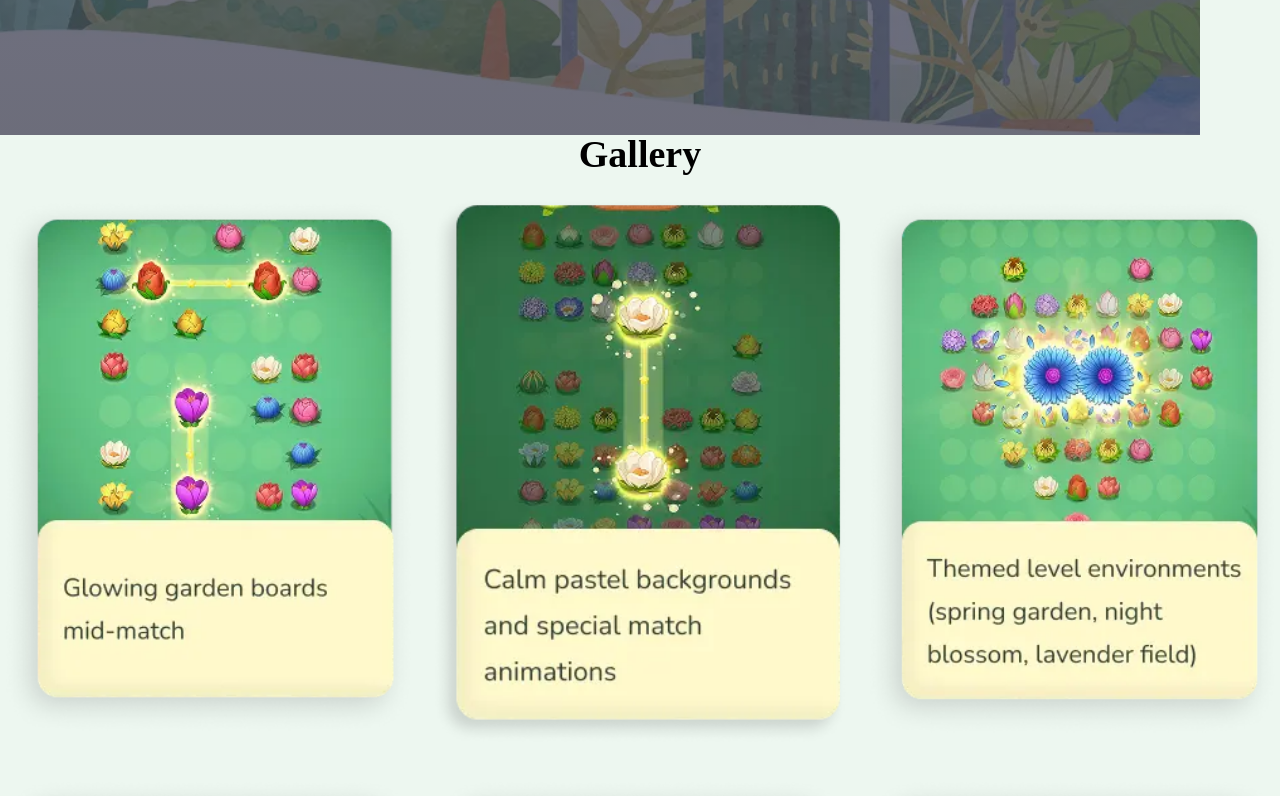
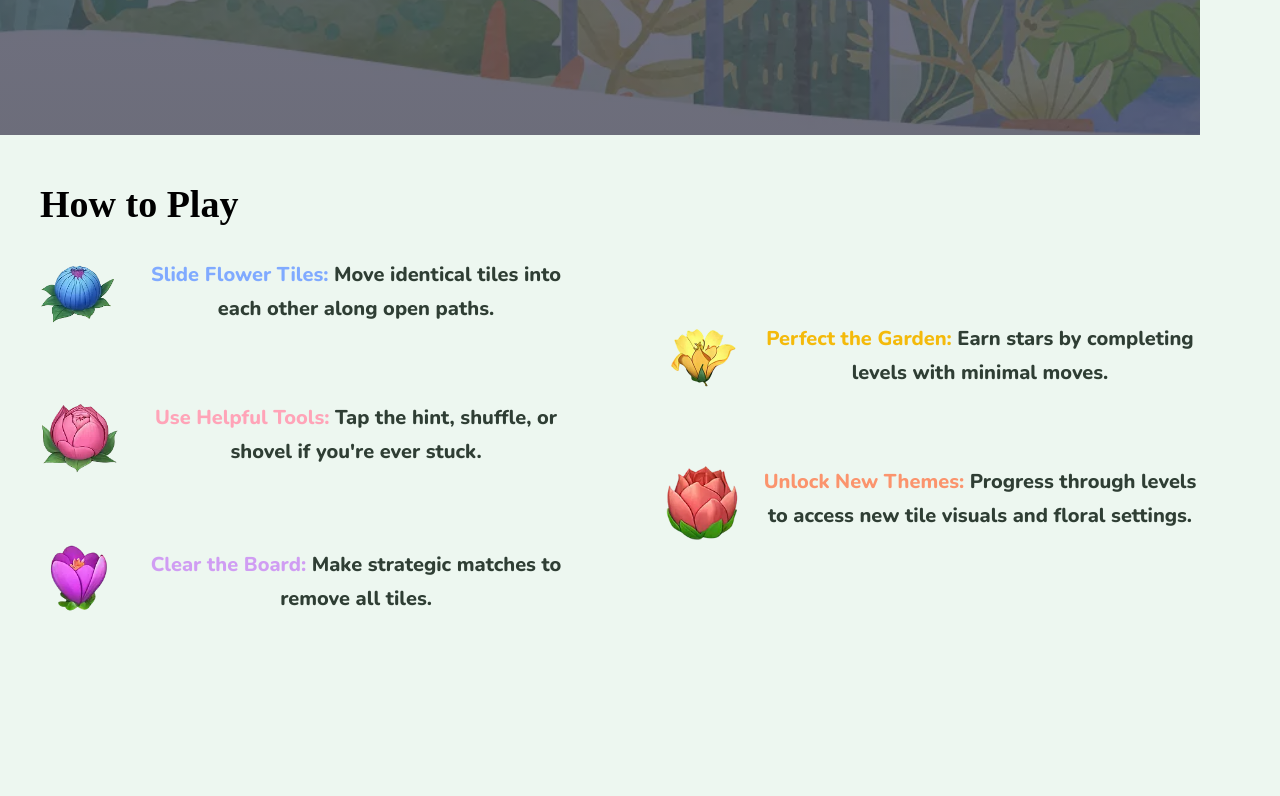
Before and after one commit to Ievgeniia23/STP-9922, a website built with Vite: page src/index.html in a window 1280 px wide. Shown: the part 760-1556 px from the top of the page. Built offline with nearby package versions, Linux system fonts and the light colour scheme; files whose address does not match are found by name.

Commit message:
how play

```diff
--- a/src/css/container.css
+++ b/src/css/container.css
@@ -4,7 +4,7 @@
   min-width: 320px;
 
   padding: 0 16px;
-  margin: 0 auto 50px;
+  margin: 0 auto;
 
   @media screen and (min-width: 1200px) {
     max-width: 1200px;
--- a/src/css/gallery.css
+++ b/src/css/gallery.css
@@ -1,3 +1,6 @@
+.Gallery-main {
+  padding: 50px 0;
+}
 .Gallery-title {
   font-weight: 800;
   font-size: 20px;
--- a/src/css/how-play.css
+++ b/src/css/how-play.css
@@ -0,0 +1,113 @@
+.how-to-play {
+  padding: 50px 0;
+}
+.how-title {
+  font-weight: 800;
+  font-size: 20px;
+  line-height: 1;
+  margin-bottom: 24px;
+}
+.how-list {
+  list-style: none;
+  padding: 0;
+  margin: 0;
+  display: flex;
+  flex-direction: column;
+  gap: 22px;
+}
+.how-text {
+  font-family: var(--font-family);
+  color: var(--text-color);
+  font-weight: 700;
+  font-size: 12px;
+  line-height: 1.7;
+}
+
+.how-item {
+  display: flex;
+  align-items: center;
+  gap: 16px;
+}
+
+.how-item img {
+  max-width: 48px;
+  height: auto;
+  border-radius: 12px;
+  flex-shrink: 0;
+  display: block;
+}
+
+/* Примеры цветов */
+.color.pink {
+  color: #ffa4b8;
+}
+.color.yellow {
+  color: #f4ba0b;
+}
+.color.blue {
+  color: #80aaff;
+}
+.color.violet {
+  color: #d09df3;
+}
+.color.red {
+  color: #fb946d;
+}
+
+@media (min-width: 1200px) {
+  .how-title {
+    font-size: 42px;
+    line-height: 1;
+    margin-bottom: 58px;
+  }
+
+  .how-list {
+    display: grid;
+    column-gap: 48px;
+    row-gap: 52px;
+  }
+
+  .how-item:nth-child(1) {
+    grid-column: 1;
+    grid-row: 1;
+  }
+
+  .how-item:nth-child(2) {
+    grid-column: 1;
+    grid-row: 2;
+  }
+
+  .how-item:nth-child(3) {
+    grid-column: 1;
+    grid-row: 3;
+  }
+
+  .how-item:nth-child(4) {
+    grid-column: 2;
+    grid-row: 1;
+    transform: translateY(64px);
+  }
+
+  .how-item:nth-child(5) {
+    grid-column: 2;
+    grid-row: 2;
+    transform: translateY(64px);
+  }
+
+  .how-title {
+    font-size: 38px;
+    margin-bottom: 32px;
+  }
+
+  .how-text {
+    max-width: 434px;
+    font-size: 20px;
+    line-height: 1.7;
+  }
+
+  .how-item img {
+    max-width: 83px;
+    height: auto;
+    display: block;
+  }
+}
--- a/src/css/reviews.css
+++ b/src/css/reviews.css
@@ -1,3 +1,6 @@
+.review-main {
+  padding: 50px 0;
+}
 .review-title {
   font-weight: 800;
   font-size: 20px;
@@ -123,6 +126,7 @@
   .review-item:nth-child(5) {
     grid-column: 2;
   }
+
   .review-text {
     font-size: 20px;
     line-height: 1.7;
--- a/src/partials/gallery.html
+++ b/src/partials/gallery.html
@@ -1,4 +1,4 @@
-<section id="gallery-main">
+<section class="Gallery-main" id="gallery-main">
     <h2 class="Gallery-title">Gallery</h2>
     <ul class="Gallery-list">
       <li class="Gallery-item">
--- a/src/partials/how-play.html
+++ b/src/partials/how-play.html
@@ -0,0 +1,52 @@
+<section class="how-to-play" id="how-play">
+  <div class="container">
+    <h2 class="how-title">How to Play</h2>
+    <ul class="how-list">
+      <li class="how-item">
+        <img src="../img/how-play/Flowers-blue-1.webp" alt="Flower blue" />
+        <div class="how-text-picture">
+          <p class="how-text">
+            <span class="color blue">Slide Flower Tiles:</span> Move identical
+            tiles into each other along open paths.
+          </p>
+        </div>
+      </li>
+      <li class="how-item">
+        <img src="../img/how-play/Flowers-pink-2.webp" alt="Flower pink" />
+        <div class="how-text-picture">
+          <p class="how-text">
+            <span class="color pink">Use Helpful Tools:</span> Tap the hint,
+            shuffle, or shovel if you're ever stuck.
+          </p>
+        </div>
+      </li>
+      <li class="how-item">
+        <img src="../img/how-play/Flowers-violet-3.webp" alt="Flower violet" />
+        <div class="how-text-picture">
+          <p class="how-text">
+            <span class="color violet">Clear the Board: </span> Make strategic
+            matches to remove all tiles.
+          </p>
+        </div>
+      </li>
+      <li class="how-item">
+        <img src="../img/how-play/Flowers-yellow-4.webp" alt="Flower yellow" />
+        <div class="how-text-picture">
+          <p class="how-text">
+            <span class="color yellow">Perfect the Garden:</span> Earn stars by
+            completing levels with minimal moves.
+          </p>
+        </div>
+      </li>
+      <li class="how-item">
+        <img src="../img/how-play/Flowers-red-5.webp" alt="Flower red" />
+        <div class="how-text-picture">
+          <p class="how-text">
+            <span class="color red">Unlock New Themes: </span> Progress through
+            levels to access new tile visuals and floral settings.
+          </p>
+        </div>
+      </li>
+    </ul>
+  </div>
+</section>
```
Also changed, not shown: src/img/how-play/Flowers-blue-1.webp (added), src/img/how-play/Flowers-pink-2.webp (added), src/img/how-play/Flowers-red-5.webp (added), src/img/how-play/Flowers-violet-3.webp (added), src/img/how-play/Flowers-yellow-4.webp (added).
